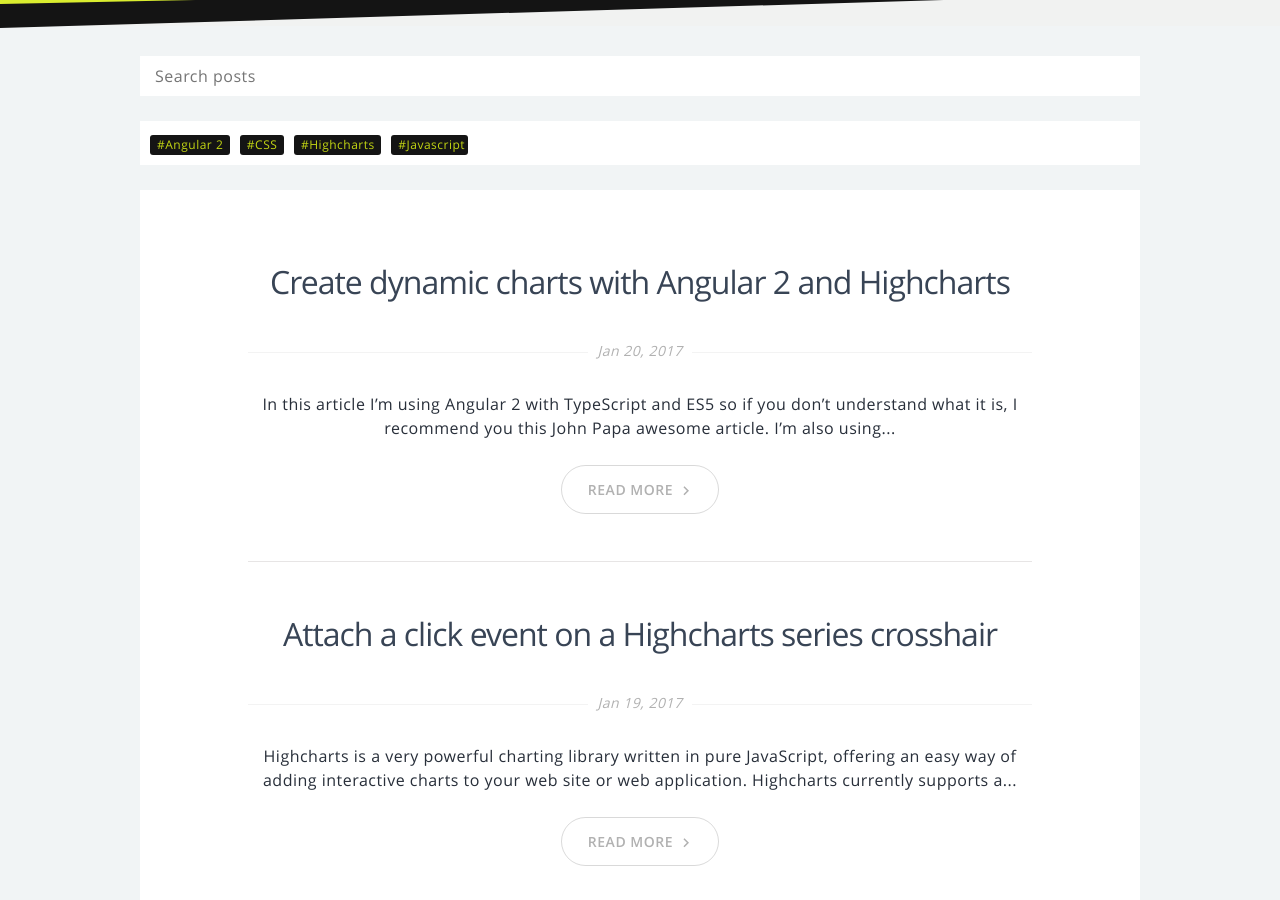
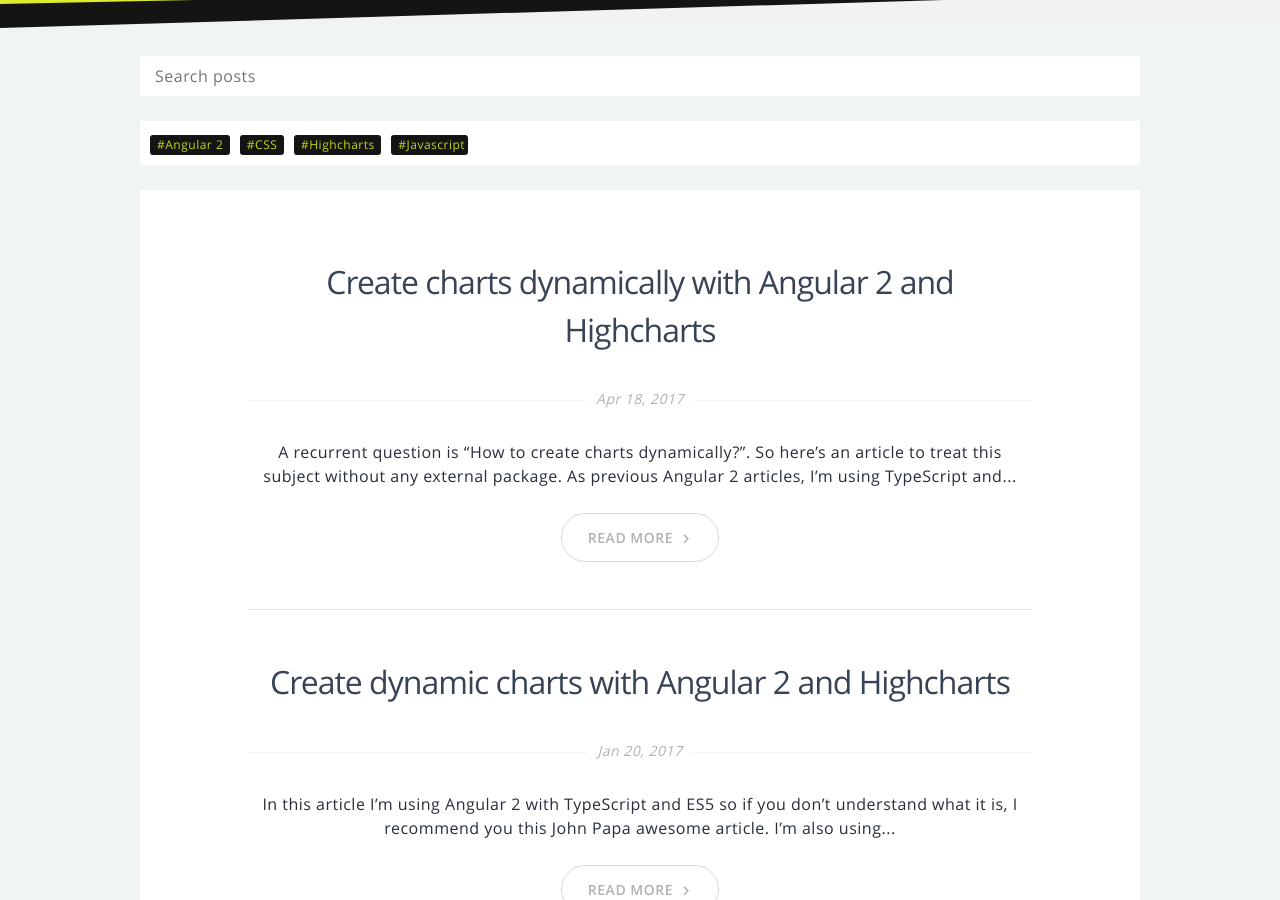
Before and after one commit to maximelafarie/maximelafarie.github.io, a Jekyll site: the page built from index.html, in a window 1280 px wide and 900 px high, scrolled down 394 px. Built offline with Jekyll 4.4.1, drawn with Linux system fonts in a browser that asks for light colours; the list of posts is cut into pages by our own code; comment, search, counter and statistics services are not loaded; some of the changed lines change nothing that is shown.

Commit message:
Add new article how to create hc charts dynamically

```diff
--- a/_config.yml
+++ b/_config.yml
@@ -16,7 +16,7 @@
 
 # Build settings
 markdown: kramdown
-highlighter: rouge
+highlighter: pygments.rb
 
 # Gems
 gems: [jekyll-paginate]
--- /dev/null
+++ b/_posts/2017-04-18-create-charts-dynamically-with-angular2-and-highcharts.md
@@ -0,0 +1,169 @@
+---
+layout: post
+permalink: /create-charts-dynamically-with-angular2-and-highcharts
+title: Create charts dynamically with Angular 2 and Highcharts
+path: 2017-04-18-create-charts-dynamically-with-angular2-and-highcharts.md
+lang: en
+ref: create-charts-dynamically-with-angular2-and-highcharts
+tags: [Angular 2, Highcharts]
+---
+
+> A recurrent question is "**How to create charts dynamically?**". So here's an article to treat this subject **without any external package**. As previous Angular 2 articles, I'm using **TypeScript** and **ES5**. Yes, I know Angular (4.x) is released but both versions slightly works the same. The below code could be optimized but I want to show you all the steps to reach our target! Of course, if you have any questions, feel free to ask me in comments!
+
+At first we need to define exactly what we need and how we are going to code it. The goal is to define what we really need to dev this functionality without useless stuff. So let's form the basis of our app.
+
+Here's the main tree of the app (obviously it's a Plunker app so the tree may differ yours):
+{% highlight javascript %}
+├── app
+│   ├── _services
+│   │   ├── highcharts.service.ts
+│   │   └── index.ts
+│   ├── app.component.ts
+│   ├── app.module.ts
+│   └── main.ts
+├── index.html
+├── systemjs.config.js
+└── tsconfig.json
+{% endhighlight %}
+
+> As you can see above there are essential things like all the `app.*` files, vital for the Angular application. The most important is the `_services` folder that contains an `index.ts` file (to facilitate all import statements) and `highcharts.service.ts`, **the** file that will do the work!
+
+Let's code! Here's our `highcharts.service.ts`:
+{% highlight javascript %}
+import { Injectable } from '@angular/core';
+const Highcharts = require('highcharts/highcharts.src');
+import 'highcharts/adapters/standalone-framework.src';
+
+@Injectable()
+export class HighchartsService {
+
+  charts = [];
+  defaultOptions = {
+    /* Your Highcharts options here... */
+  }
+
+  constructor() {
+  }
+
+}
+{% endhighlight %}
+
+The above code is the basis of our service: it will allow us to create, store, retrieve and remove **Highcharts instances**.
+We import `Highcharts` in order to create some cool charts. The `charts = [];` variable will contain all the chart instances. `defaultOptions = {};` is a default option object in case of no custom configuration is given at the **Highcharts** creation time.
+
+Let's talk about the rest of the code into this service:
+{% highlight javascript %}
+ createChart(container, options?: Object) {
+    let opts = !!options ? options : this.defaultOptions;
+    let e = document.createElement("div");
+
+    container.appendChild(e);
+
+    if(!!opts.chart) {
+      opts.chart['renderTo'] = e;
+    }
+    else {
+      opts.chart = {
+        'renderTo': e
+      }
+    }
+    this.charts.push(new Highcharts.Chart(opts));
+  }
+
+  removeFirst() {
+    this.charts.shift();
+  }
+
+  removeLast() {
+    this.charts.pop();
+  }
+
+  getChartInstances(): number {
+    return this.charts.length;
+  }
+
+  getCharts() {
+    return this.charts;
+  }
+{% endhighlight %}
+
+Wow, things happened at the top! Let's check it out:
+the `createChart(container, options?: Object)` method creates Highcharts instances and automatically push them to the DOM (and our array previously defined). It takes a `container` parameter that is a **Node element**, in order to give Highcharts a place to append its chart.
+It also takes a second optional parameter `options?` (please note the `?` after the parameter declaration to make it optional) which will eventually takes an Object. Refer to the [Highcharts's official documentation](//api.highcharts.com/highcharts/Highcharts.chart) to make your own chart options.
+
+Inside our `createChart(...)` function, we declare two variables: `opts` that will contain the given chart options passed to the function (if no options are given, it takes a default configuration **Object** `this.defaultOptions`).
+
+The `e` variable ("e" for "element") is quite simple to understand: it contains a new **DOM element** to tell our new **Highcharts instance** a place to append all the chart code (to sum up, a big **SVG** element). If you want to learn how to manipulate **Nodes**, then [check this doc out](//www.w3schools.com/js/js_htmldom_nodes.asp)!
+
+The `if() { ... } else { ... }` statement that follows is designed to set the `renderTo` property of the `opts` **Object**. If the passed `options` object doesn't contain the `chart` property (which includes the `renderTo` prop.) then we create it and assign it to our freshly created **Node**: `e`.
+
+Finally we only need to push into the `charts` array a new instance of an awesome Highcharts chart!
+
+That's all for this step!
+
+> Don't forget to declare the `HighchartsService` into the `app.module.ts` providers!
+
+From now, the hardest is done! Let's take a look at the `app.component.ts`.
+
+Firstly we need to import our awesome service:
+{% highlight javascript %}
+import {HighchartsService} from './_services/index';
+{% endhighlight %}
+So we can use it in the component's **constructor**:
+{% highlight javascript %}
+constructor(private hcs: HighchartsService) {}
+{% endhighlight %}
+
+Then we declare two different functions to create some cool charts using the `HighchartsService`
+{% highlight javascript %}
+createChart() {
+  this.hcs.createChart(this.chartEl.nativeElement);
+}
+
+createCustomChart(myOpts: Object) {
+  this.hcs.createChart(this.chartEl.nativeElement, myOpts);
+}
+{% endhighlight %}
+
+To manipulate our charts easily from the view, we also declare two functions to remove the first or the last charts (you can obviously customize them to fit your needs)
+{% highlight javascript %}
+rmFirst() {
+  this.hcs.removeFirst();
+  this.changeDetectionRef.detectChanges();
+  if (!!document.getElementById("test").firstChild) document.getElementById("test").firstChild.outerHTML = '';
+  console.log('rm first', this.hcs.getCharts());
+}
+
+rmLast() {
+  this.hcs.removeLast();
+  this.changeDetectionRef.detectChanges();
+  if (!!document.getElementById("test").lastChild) document.getElementById("test").lastChild.outerHTML = '';
+  console.log('rm last', this.hcs.getCharts());
+}
+{% endhighlight %}
+
+Now let's use these functions into our view
+{% highlight javascript %}
+@Component({
+    selector: 'my-app',
+    template: `
+        <button (click)="createChart()">Let's create a new chart !</button>
+        <button (click)="createCustomChart(myCustomOptions)">Let's create a custom chart !</button>
+        <button (click)="rmFirst()">Remove top chart</button>
+        <button (click)="rmLast()">Remove last chart</button>
+        <div #charts id="test"></div>
+    `
+})
+{% endhighlight %}
+
+> Notice the `#charts` variable! We're going to use it in our component to give Highcharts's charts a **Node** parent to append its code (as said above, a big SVG element).
+
+And finally, don't forget to put this at the top of the component's **Class**:
+{% highlight javascript %}
+@ViewChild('charts') public chartEl: ElementRef;
+{% endhighlight %}
+
+Here is the final result! Don't hesitate to play with it.
+<iframe style="width: 100%; height: 520px" src="//embed.plnkr.co/uO8BLf2ZLDl89RlkTZr9?show=preview" frameborder="0" allowfullscren="allowfullscren"></iframe>
+
+Feel free to ask any questions you may have!
```
Also changed, not shown: js/bundle.min.js.
